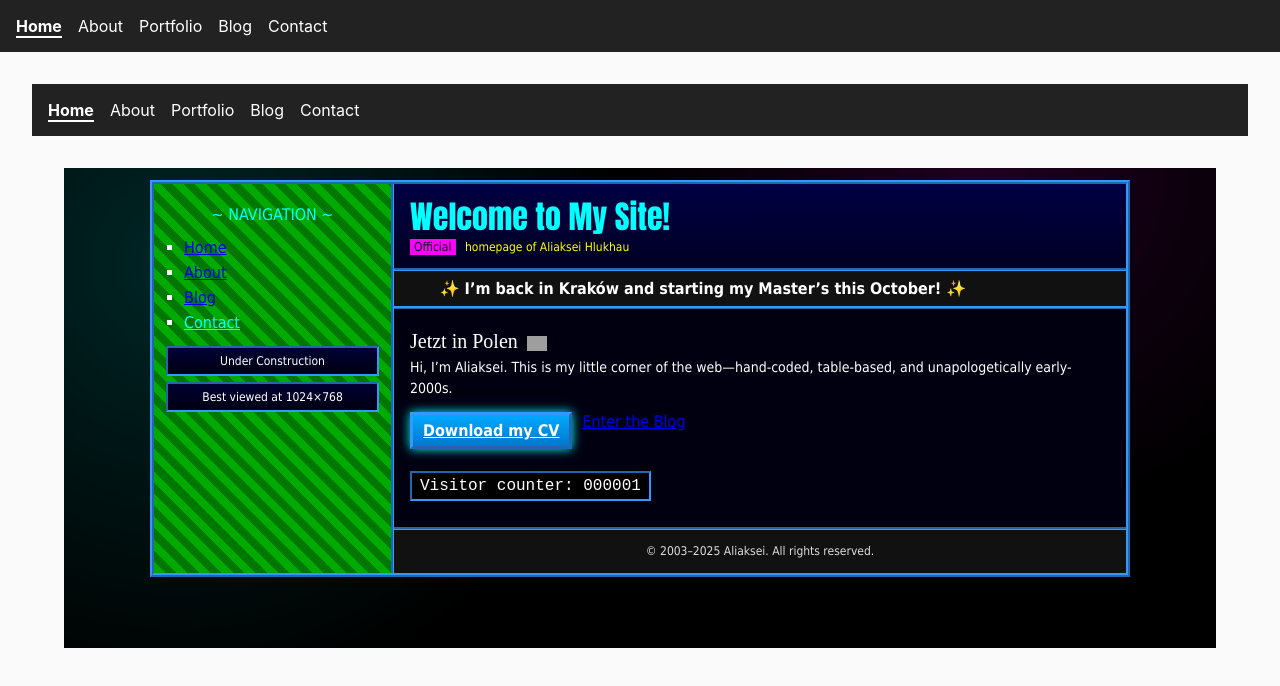
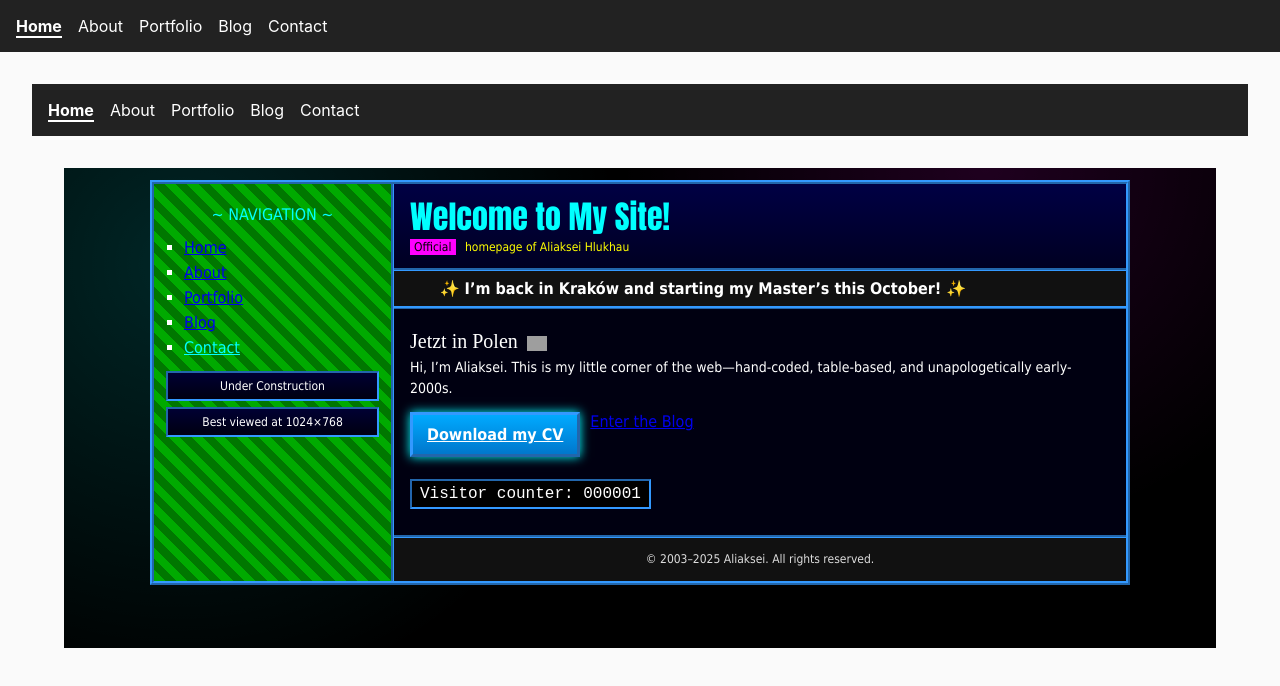
Before and after one commit to aleksygluchow/project03, a Next.js app: page / in a window 1280 px wide. Shown: the top 686 px of the page. Built offline with nearby package versions, Linux system fonts and the light colour scheme; grey boxes are pictures that could not be loaded; a web font is replaced by a local one.

Commit message:
Update frontend

```diff
--- a/src/pages/index.js
+++ b/src/pages/index.js
@@ -9,21 +9,27 @@ export default function Home() {
         <title>Home – Aliaksei Hlukhau</title>
         <meta name="description" content="Aliaksei Hlukhau's webpage." />
 
-        {/* Open Graph (Telegram, Messenger) */}
+        {/* Open Graph */}
         <meta property="og:title" content="Home" />
         <meta property="og:description" content="Aliaksei Hlukhau – Physics student." />
         <meta property="og:type" content="website" />
         <meta property="og:url" content="https://www.eigen.to" />
-        <meta property="og:image" content="/images/preview.png" /> {/* Optional image */}
+        <meta property="og:image" content="/images/preview.png" />
 
-        {/* Font you already use */}
         <link
           href="https://fonts.googleapis.com/css2?family=UnifrakturCook:wght@700&display=swap"
           rel="stylesheet"
         />
       </Head>
 
-      <Layout>
+      {/* If you can: make Layout accept showTopNav={false} and use it here */}
+      <Layout /* showTopNav={false} */>
+        {/* Hide Layout's built-in top nav with CSS if you can't change Layout yet */}
+        <style jsx global>{`
+          /* Try common classnames; harmless if not present */
+          .site-header, .topnav, nav.site-nav, header[data-role='topnav'] { display: none !important; }
+        `}</style>
+
         <div className="retro-wrap">
           <table className="outer" cellPadding="0" cellSpacing="0">
             <tbody>
@@ -32,19 +38,13 @@ export default function Home() {
                   <div className="sidebar-inner">
                     <h3 className="nav-title">~ NAVIGATION ~</h3>
                     <ul className="nav">
-                      <li>
-                        <Link href="/">Home</Link>
-                      </li>
-                      <li>
-                        <Link href="/about">About</Link>
-                      </li>
-                      <li>
-                        <Link href="/blog">Blog</Link>
-                      </li>
-                      <li>
-                        <a href="mailto:me@eigen.to">Contact</a>
-                      </li>
+                      <li><Link href="/">Home</Link></li>
+                      <li><Link href="/about">About</Link></li>
+                      <li><Link href="/portfolio">Portfolio</Link></li>
+                      <li><Link href="/blog">Blog</Link></li>
+                      <li><a href="mailto:me@eigen.to">Contact</a></li>
                     </ul>
+
                     <div className="badges">
                       <span className="badge">Under Construction</span>
                       <span className="badge">Best viewed at 1024×768</span>
@@ -60,7 +60,7 @@ export default function Home() {
                     </div>
                   </header>
 
-                  <div className="marquee">
+                  <div className="marquee" aria-hidden="true">
                     <div className="marquee-inner">
                       ✨ I’m back in Kraków and starting my Master’s this October! ✨
                     </div>
@@ -95,12 +95,8 @@ export default function Home() {
                     </p>
 
                     <div className="buttons">
-                      <a className="btn" href="/Aliaksei-CV.pdf">
-                        Download my CV
-                      </a>
-                      <Link className="btn" href="/blog">
-                        Enter the Blog
-                      </Link>
+                      <a className="btn" href="/Aliaksei-CV.pdf">Download my CV</a>
+                      <Link className="btn" href="/blog">Enter the Blog</Link>
                     </div>
 
                     <div className="counter">
@@ -118,7 +114,6 @@ export default function Home() {
           </table>
         </div>
 
-        {/* Scoped retro CSS */}
         <style jsx>{`
           .retro-wrap {
             min-height: 60vh;
@@ -132,7 +127,8 @@ export default function Home() {
           }
 
           .outer {
-            width: 980px;
+            width: 100%;
+            max-width: 980px;
             margin: 0 auto;
             border: 4px ridge #39f;
             background: rgba(0,0,0,0.65);
@@ -205,7 +201,7 @@ export default function Home() {
           .buttons { margin: 14px 0; display: flex; gap: 10px; flex-wrap: wrap; }
           .btn {
             display: inline-block;
-            padding: 6px 10px;
+            padding: 10px 14px;
             border: 3px outset #39f;
             background: linear-gradient(#0af, #07c);
             color: #fff;
@@ -232,6 +228,23 @@ export default function Home() {
             font-size: 12px;
             color: #ddd;
           }
+
+          /* -------- Mobile tweaks -------- */
+          @media (max-width: 720px) {
+            /* Collapse the table layout into blocks */
+            .outer, .outer tbody, .outer tr, .outer td { display: block; width: 100% !important; }
+            .sidebar { border-right: 0; }
+            .sidebar-inner { padding: 10px; }
+            .nav { list-style: none; padding-left: 0; display: flex; flex-wrap: wrap; gap: 12px; }
+            .nav li { margin: 0; }
+            .badge { display: none; } /* cut visual noise on phones */
+            .site-title { font-size: 26px; }
+            .subtitle { font-size: 11px; }
+            .buttons { flex-direction: column; }
+            .btn { width: 100%; text-align: center; }
+            .marquee-inner { animation-duration: 20s; } /* slower scroll on mobile */
+            .intro { padding: 12px; }
+          }
         `}</style>
 
         {/* Tiny local hit counter */}
```
